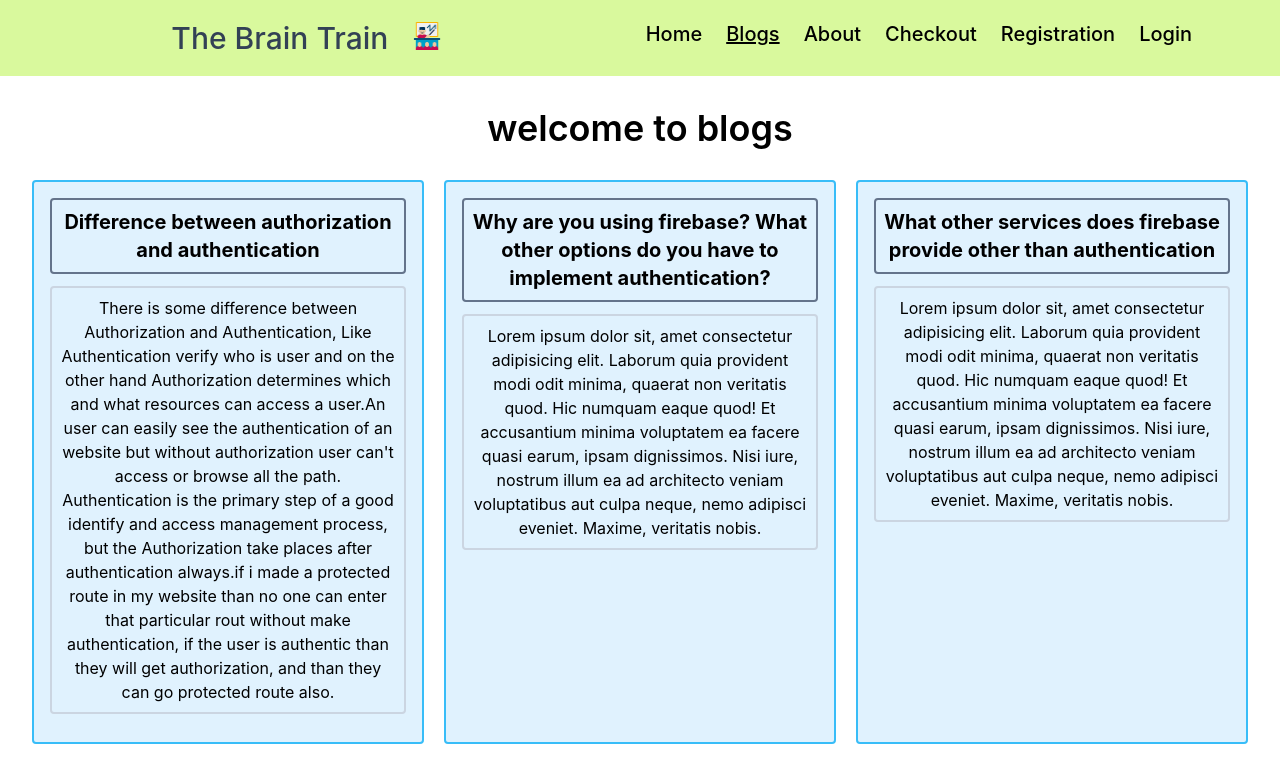
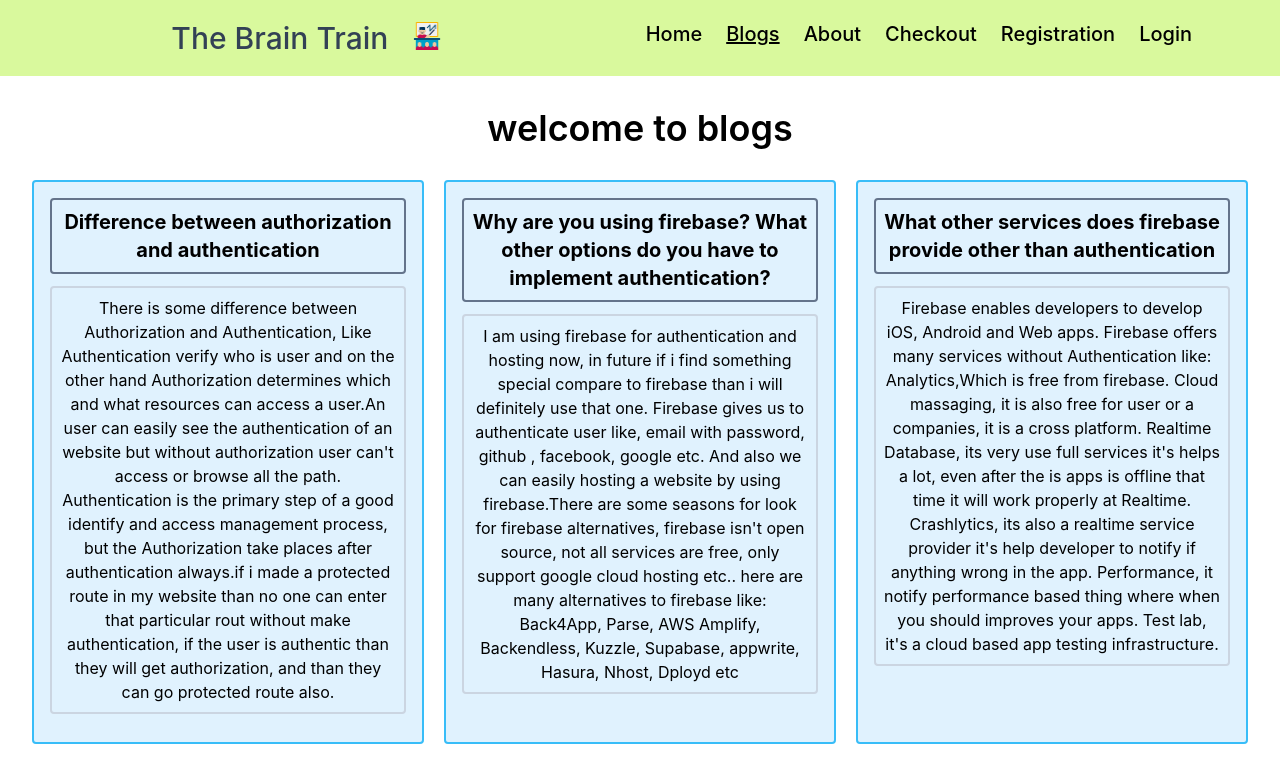
Before and after one commit to MDSHOHAG617/The-Brain-Train, a React (Create React App) app: page /blogs in a window 1280 px wide. Shown: the top 782 px of the page. Built offline with nearby package versions, Linux system fonts and the light colour scheme; no server answers.

Commit message:
Blogs added!

```diff
--- a/src/Components/Blogs/Blogs.js
+++ b/src/Components/Blogs/Blogs.js
@@ -30,12 +30,15 @@ const Blogs = () => {
             implement authentication?
           </h1>
           <p className="border-2 rounded border-slate-300 my-3 p-2">
-            Lorem ipsum dolor sit, amet consectetur adipisicing elit. Laborum
-            quia provident modi odit minima, quaerat non veritatis quod. Hic
-            numquam eaque quod! Et accusantium minima voluptatem ea facere quasi
-            earum, ipsam dignissimos. Nisi iure, nostrum illum ea ad architecto
-            veniam voluptatibus aut culpa neque, nemo adipisci eveniet. Maxime,
-            veritatis nobis.
+            I am using firebase for authentication and hosting now, in future if
+            i find something special compare to firebase than i will definitely
+            use that one. Firebase gives us to authenticate user like, email
+            with password, github , facebook, google etc. And also we can easily
+            hosting a website by using firebase.There are some seasons for look
+            for firebase alternatives, firebase isn't open source, not all
+            services are free, only support google cloud hosting etc.. here are
+            many alternatives to firebase like: Back4App, Parse, AWS Amplify,
+            Backendless, Kuzzle, Supabase, appwrite, Hasura, Nhost, Dployd etc
           </p>
         </div>
         <div className="Q-card bg-sky-100 p-4 rounded border-2 border-sky-400">
@@ -43,12 +46,16 @@ const Blogs = () => {
             What other services does firebase provide other than authentication
           </h1>
           <p className="border-2 rounded border-slate-300 my-3 p-2">
-            Lorem ipsum dolor sit, amet consectetur adipisicing elit. Laborum
-            quia provident modi odit minima, quaerat non veritatis quod. Hic
-            numquam eaque quod! Et accusantium minima voluptatem ea facere quasi
-            earum, ipsam dignissimos. Nisi iure, nostrum illum ea ad architecto
-            veniam voluptatibus aut culpa neque, nemo adipisci eveniet. Maxime,
-            veritatis nobis.
+            Firebase enables developers to develop iOS, Android and Web apps.
+            Firebase offers many services without Authentication like:
+            Analytics,Which is free from firebase. Cloud massaging, it is also
+            free for user or a companies, it is a cross platform. Realtime
+            Database, its very use full services it's helps a lot, even after
+            the is apps is offline that time it will work properly at Realtime.
+            Crashlytics, its also a realtime service provider it's help
+            developer to notify if anything wrong in the app. Performance, it
+            notify performance based thing where when you should improves your
+            apps. Test lab, it's a cloud based app testing infrastructure.
           </p>
         </div>
       </div>
```
